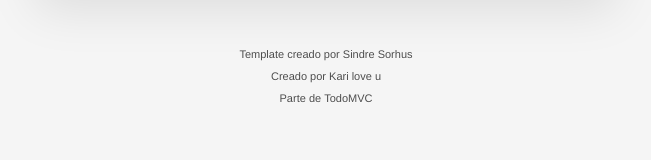
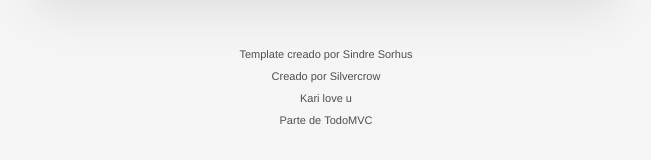
Before and after one commit to silvercrow26/TODO, a website built with webpack: page src/index.html in a window 1280 px wide. Shown: the part 254-414 px from the top of the page, without its empty margins (314-965 px from the left). Built offline with nearby package versions, Linux system fonts and the light colour scheme.

Commit message:
first commit

```diff
--- a/src/index.html
+++ b/src/index.html
@@ -60,10 +60,9 @@
 
 			<p>Template creado por <a href="http://sindresorhus.com">Sindre Sorhus</a></p>
 			<!-- Change this out with your name and url ↓ -->
-			<p>Creado por <a href="http://todomvc.com">Kari love u</a></p>
+			<p>Creado por <a href="http://todomvc.com">Silvercrow</a></p>
+			<p>Kari love u</p>
 			<p>Parte de <a href="http://todomvc.com">TodoMVC</a></p>
 		</footer>
-
-
 	</body>
 </html>
```
Also changed, not shown: docs/index.html (deleted, +0 -1 lines), docs/assets/img/webpack-logo.png (deleted), 2 other files.
